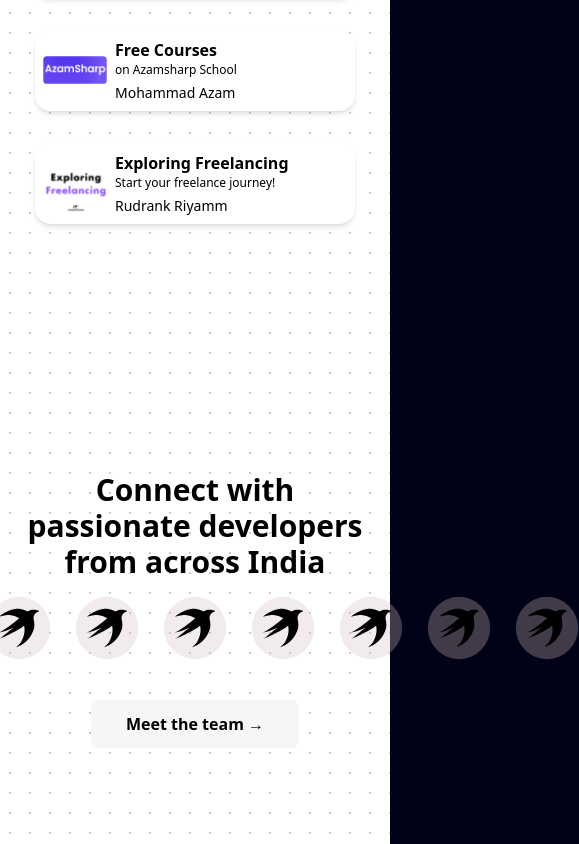
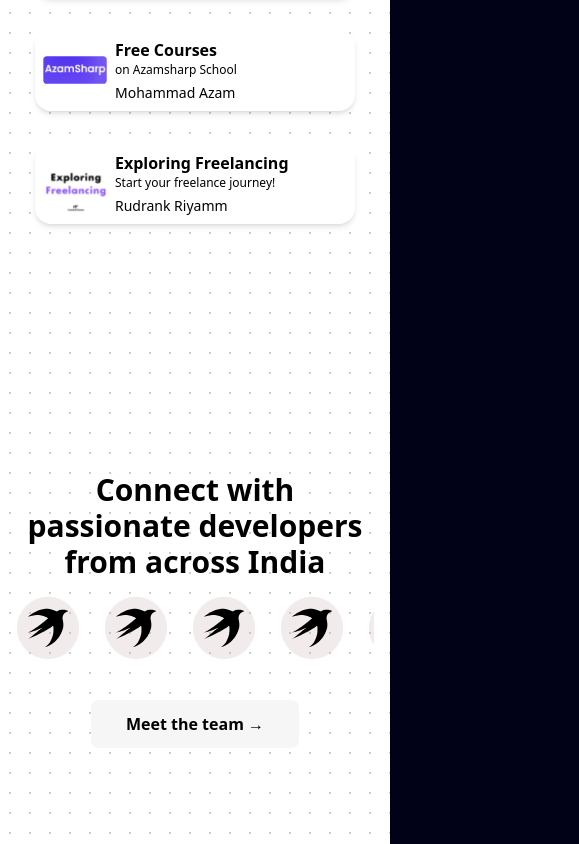
Before and after one commit to WatchPartyAroundIndia/watchpartyaroundindia.github.io, a React (Vite) app: page / in a window 390 px wide. Shown: the part 2157-3001 px from the top of the page, 579 px wide, since content can reach past the window. Built offline with nearby package versions, Linux system fonts and the light colour scheme; a web font is replaced by a local one.

Commit message:
feat(ConnectWithTeam): refactor image rendering for better layout and responsiveness

```diff
--- a/src/components/connect-with-team.tsx
+++ b/src/components/connect-with-team.tsx
@@ -9,16 +9,15 @@ const ConnectWithTeam: FC<ConnectWithTeamProps> = () => {
       <h4 className="font-bold text-3xl font-sans">
         Connect with passionate developers from across India
       </h4>
-      <div className="flex justify-center items-center mt-4 gap-6 mb-10">
-        <img src={swiftLogo} alt="swift" className="w-16 h-16" />
-        <img src={swiftLogo} alt="swift" className="w-16 h-16" />
-        <img src={swiftLogo} alt="swift" className="w-16 h-16" />
-        <img src={swiftLogo} alt="swift" className="w-16 h-16" />
-        <img src={swiftLogo} alt="swift" className="w-16 h-16" />
-        <img src={swiftLogo} alt="swift" className="w-16 h-16" />
-        <img src={swiftLogo} alt="swift" className="w-16 h-16" />
-        <img src={swiftLogo} alt="swift" className="w-16 h-16" />
-        <img src={swiftLogo} alt="swift" className="w-16 h-16" />
+      <div className="flex justify-start items-center mt-4 gap-6 mb-10 overflow-x-auto scrollbar-thin max-w-full w-full">
+        {[...Array(9)].map((_, i) => (
+          <img
+            key={i}
+            src={swiftLogo}
+            alt="swift"
+            className="w-16 h-16 flex-shrink-0"
+          />
+        ))}
       </div>
       <button className="rounded-lg bg-[#f6f6f6] font-sans font-semibold w-52 h-12">
         Meet the team →
```
